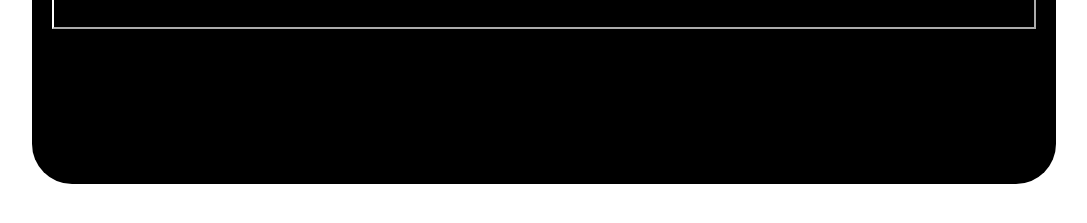
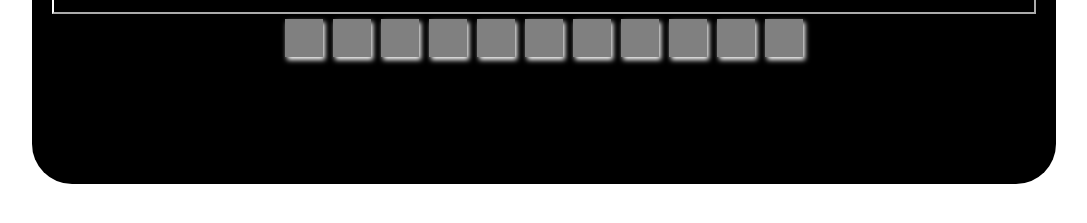
Before and after one commit to MateteGS/newOne, a website: page index.html in a window 1280 px wide. Shown: the part 579-802 px from the top of the page, without its empty margins (96-1183 px from the left). Drawn offline with Linux system fonts and the light colour scheme.

Commit message:
update 31 percent

```diff
--- a/index.html
+++ b/index.html
@@ -21,6 +21,19 @@
             <h2>world</h2>
         </div>
         </div>
+        <div id="square">
+            <div id="one"></div>
+            <div id="one"></div>
+            <div id="one"></div>
+            <div id="one"></div>
+            <div id="one"></div>
+            <div id="one"></div>
+            <div id="one"></div>
+            <div id="one"></div>
+            <div id="one"></div>
+            <div id="one"></div>
+            <div id="one"></div>
+        </div>
 
         <footer></footer>
     </div>
--- a/style.css
+++ b/style.css
@@ -32,7 +32,7 @@ header {
 }
 h1{
     font-family: var(--font2);
-    font-size: 12em;
+    font-size: 11em;
     text-shadow: 3px 2px 10px red;
     transform: rotate(160deg);
     color: grey;
@@ -72,3 +72,16 @@ h2{
     border: 4px solid red;
     height: 20vh;
 }
+
+#square {
+ display: flex;
+ justify-content: center;
+}
+
+#one {
+    width: 38px;
+    height: 38px;
+    background-color: gray;
+    box-shadow: 2px 3px 5px ;
+    margin: 5px;
+}
```
Also changed, not shown: README.md.
